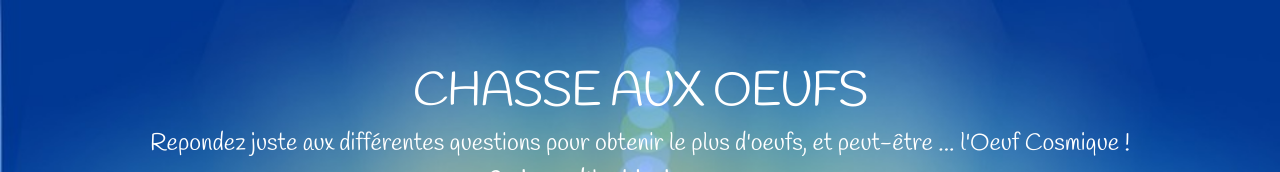
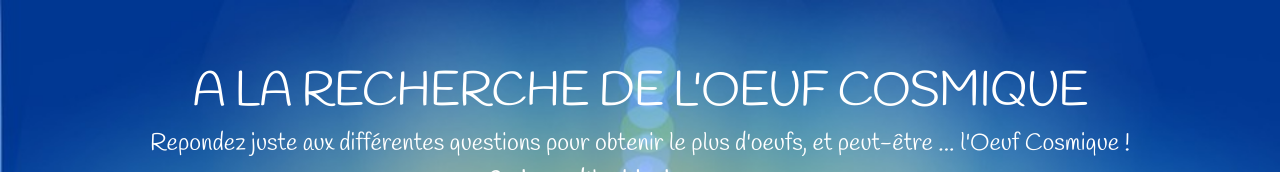
Before and after one commit to sbaboot/hackathon1, a React (Create React App) app: page / in a window 1280 px wide. Shown: the top 172 px of the page. Built offline with nearby package versions, Linux system fonts and the light colour scheme; no server answers.

Commit message:
changement titre

```diff
--- a/src/components/Home.js
+++ b/src/components/Home.js
@@ -30,7 +30,7 @@ class Home extends Component {
       <div className="header">
         <div className="borderTitle">
           <div className="headerOverlay">
-            <h1 className="headerTitle">Chasse aux oeufs</h1>
+            <h1 className="headerTitle">A la recherche de l'oeuf cosmique</h1>
             <h5 className="headerText">
               Repondez juste aux différentes questions pour obtenir le plus
               d'oeufs, et peut-être ... l'Oeuf Cosmique !
```
